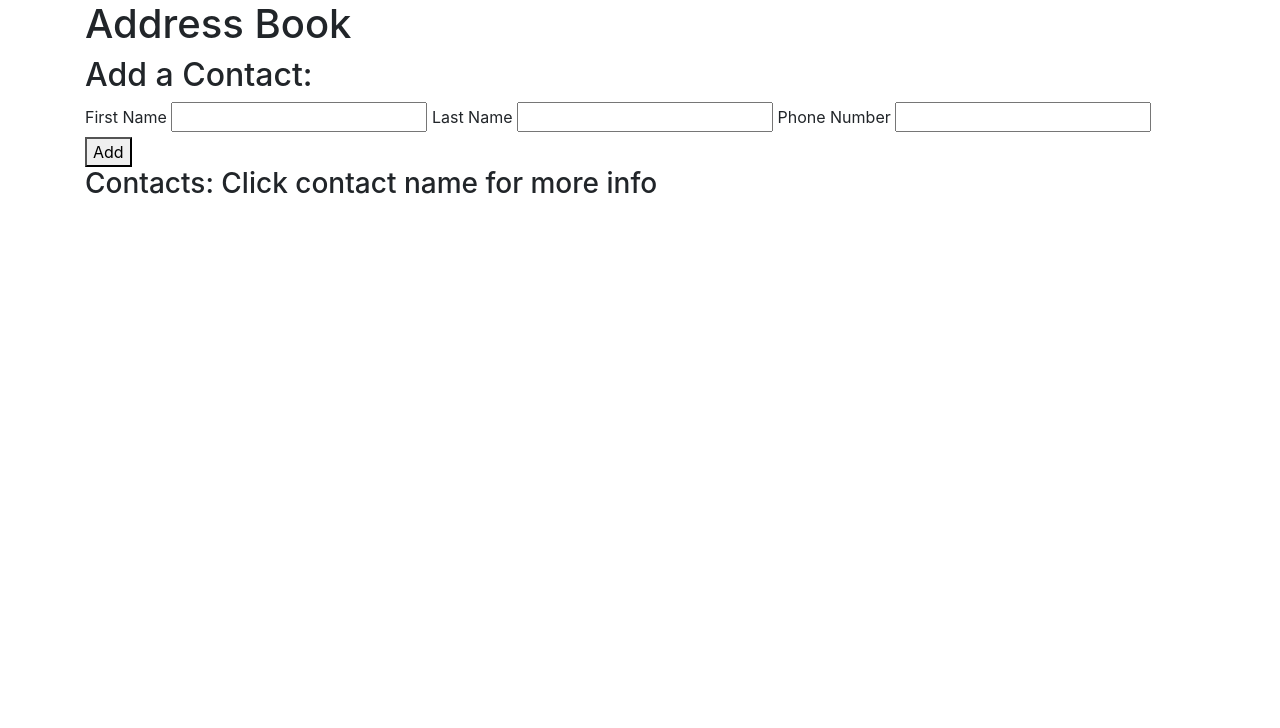
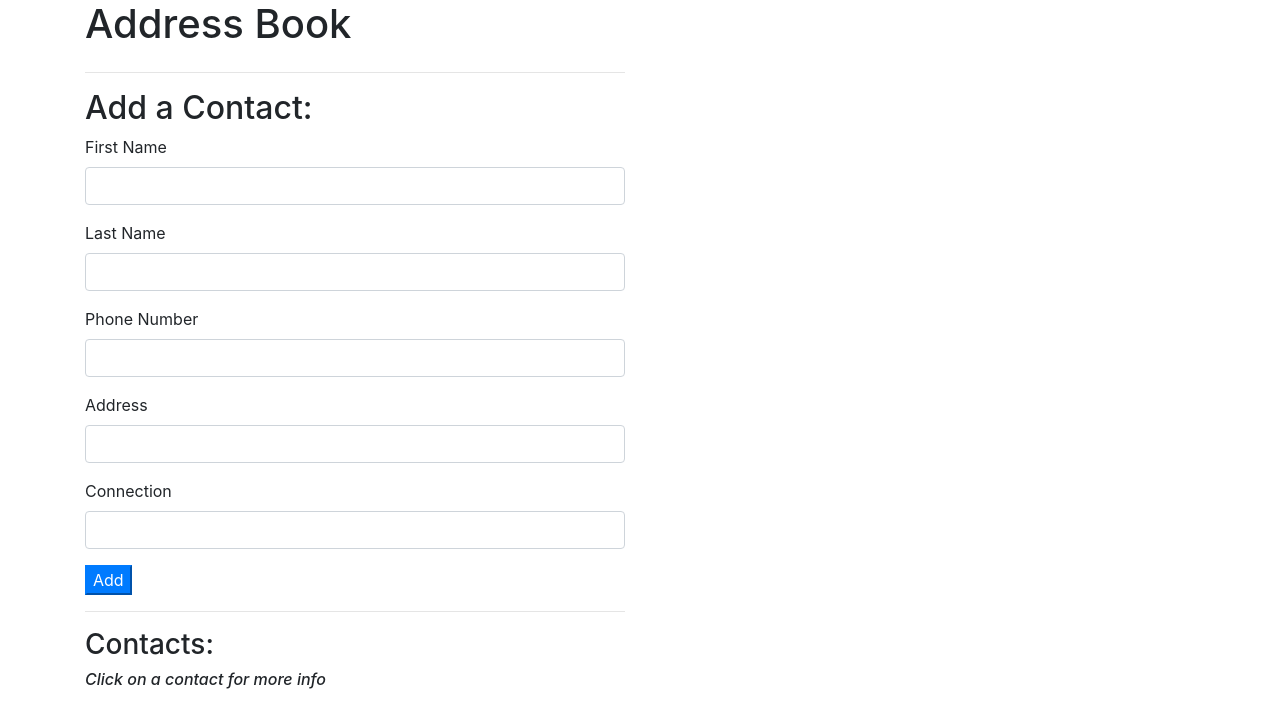
Before and after one commit to web1221/FT-AddressBook-nov5, a plain HTML site: page index.html in a window 1280 px wide. Drawn offline with nearby package versions, Linux system fonts and the light colour scheme.

Commit message:
add bootsrap styling

```diff
--- a/index.html
+++ b/index.html
@@ -6,31 +6,55 @@
     <script src="https://cdnjs.cloudflare.com/ajax/libs/jquery/3.3.1/jquery.min.js"></script>
     <script src="js/scripts.js"></script>
     <title>Address Book</title>
+    <title></title>
   </head>
   <body>
     <div class="container">
       <h1>Address Book</h1>
+      <div class="row">
+        <div class="col-md-6">
+          <hr>
           <h2>Add a Contact:</h2>
           <form id="new-contact">
+            <div class="form-group">
               <label for="new-first-name">First Name</label>
-      <input type="text" id="new-first-name">
+              <input type="text"  class="form-control" id="new-first-name">
+            </div>
+            <div class="form-group">
               <label for="new-last-name">Last Name</label>
-      <input type="text" id="new-last-name">
+              <input type="text"  class="form-control" id="new-last-name">
+            </div>
+            <div class="form-group">
               <label for="new-phone-number">Phone Number</label>
-      <input type="text" id="new-phone-number">
-      <button type="submit">Add</button>
+              <input type="text"  class="form-control" id="new-phone-number">
+            </div>
+            <div class="form-group">
+              <label for="new-address">Address</label>
+              <input type="text"  class="form-control" id="new-address">
+            </div>
+            <div class="form-group">
+              <label for="new-connection">Connection</label>
+              <input type="text"  class="form-control" id="new-connection">
+            </div>
+            <button type="submit" class="btn-primary">Add</button>
           </form>
-
-    <h3>Contacts: Click contact name for more info</h3>
+          <hr>
+          <h3>Contacts:</h3><h6><em>Click on a contact for more info</em></h6>
           <ul id="contacts">
           </ul>
-
+        </div>
+        <div class="col-md-6">
           <div id="show-contact">
             <p>First Name: <span class="first-name"></span></p>
             <p>Last Name: <span class="last-name"></span></p>
             <p>Phone Number: <span class="phone-number"></span></p>
+            <p>Address: <span class="address"></span></p>
+            <p>Connection: <span class="connection"></span></p>
             <div id="buttons">
             </div>
           </div>
         </div>
+      </div>
+    </div>
   </body>
+</html>
```
Lines whose indentation alone changed are shown as unchanged.
